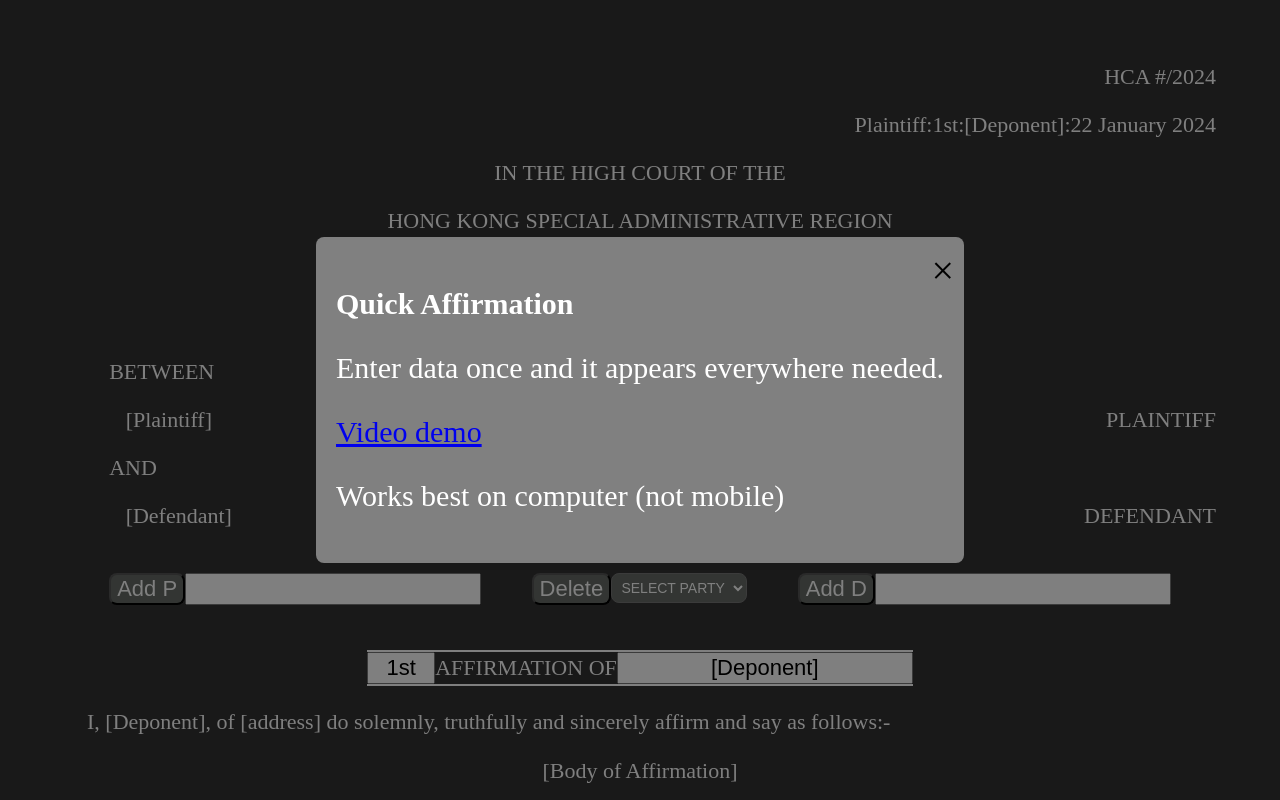
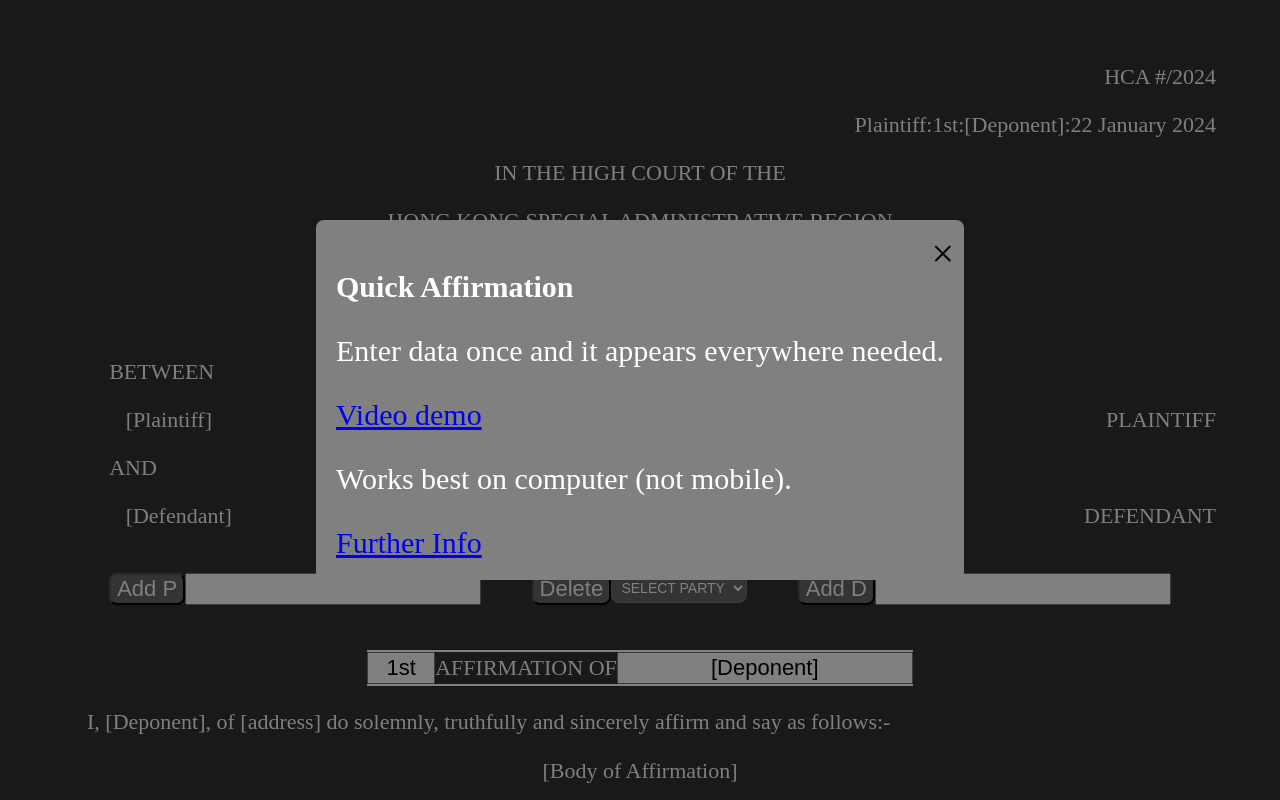
Before and after one commit to 3willows/quickAffirmation, a React (Create React App) app: page / in a window 1280 px wide. Shown: the top 800 px of the page. Built offline with nearby package versions, Linux system fonts and the light colour scheme.

Commit message:
extra line in pop up

```diff
--- a/src/components/PopUpContent.js
+++ b/src/components/PopUpContent.js
@@ -15,7 +15,6 @@ export const PopUpContent = () => {
           <strong>Quick Affirmation</strong>
         </p>
         <p className=""> Enter data once and it appears everywhere needed.</p>
-
         <a
           href="https://github.com/3willows/quickAffirmation/assets/111284156/3e0880f7-c3f4-4b46-ad4a-a8f001b296fd
 "
@@ -24,7 +23,15 @@ export const PopUpContent = () => {
         >
           Video demo
         </a>
-        <p>Works best on computer (not mobile) </p>
+        <p>Works best on computer (not mobile). </p>
+        <a
+          href="https://github.com/3willows/quickAffirmation
+"
+          target="_blank"
+          rel="noreferrer"
+        >
+          Further Info
+        </a>
       </Modal>
     </div>
   )
```
